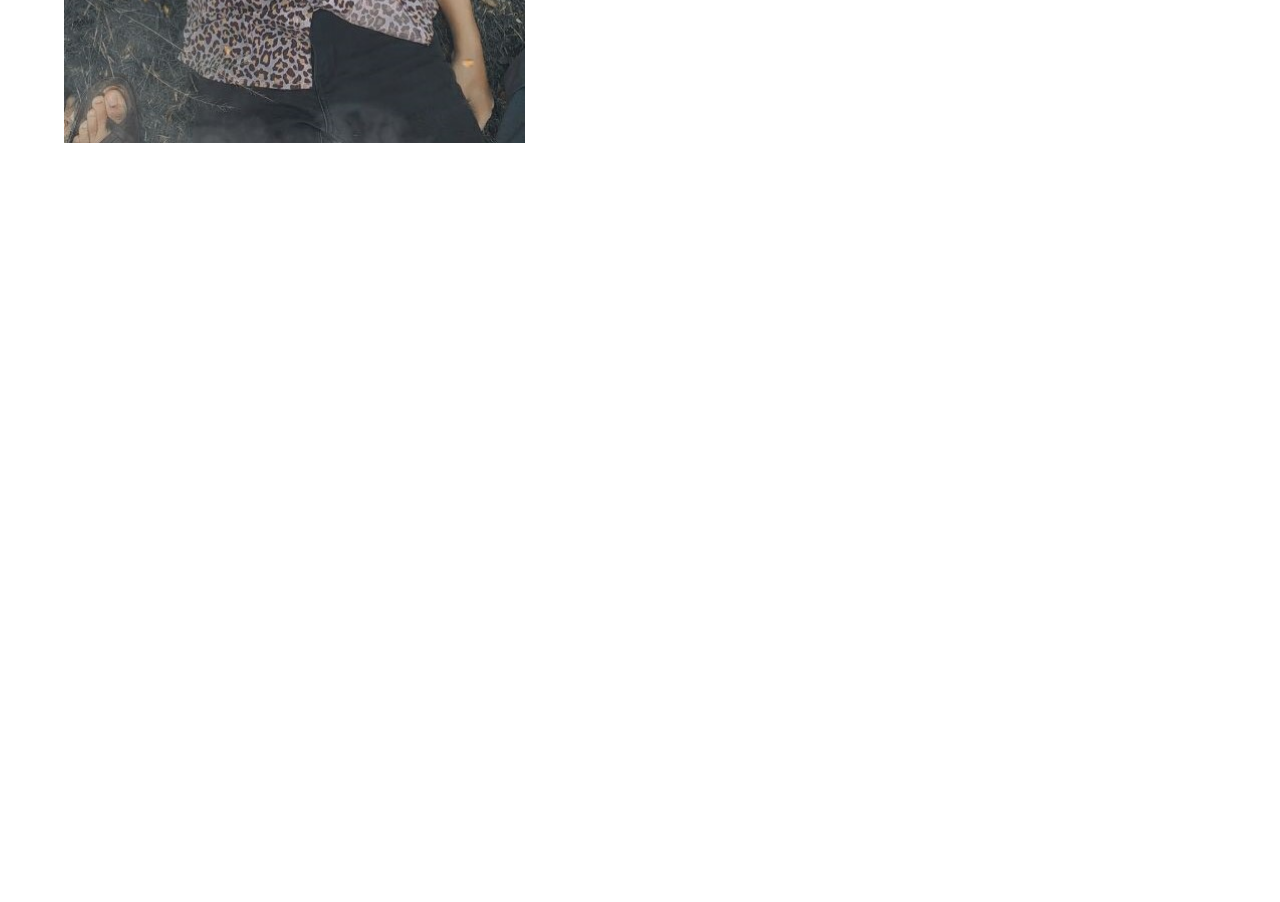
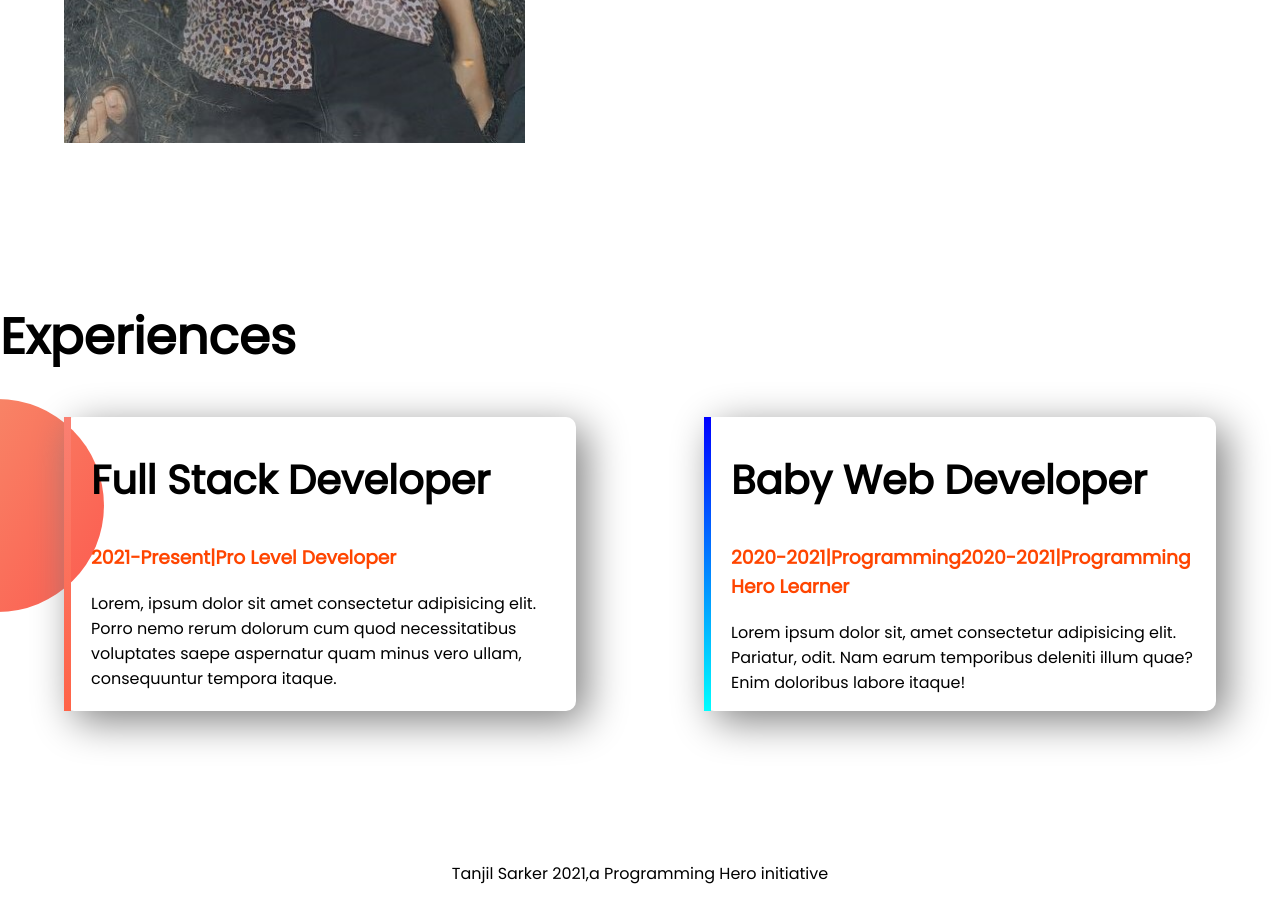
Before and after one commit to Tanjil66/developer-portfolio, a plain HTML site: page index.html in a window 1280 px wide. Shown: the part 1272-2174 px from the top of the page. Before the commit the page ends 1572 px from the top, so only its background shows below. Drawn offline with Linux system fonts and the light colour scheme.

Commit message:
footer and experience added

```diff
--- a/index.html
+++ b/index.html
@@ -15,7 +15,7 @@
 <body>
 
 
-    <section class="top-banner">
+    <section class="top-banner flexible-container">
 
         <div class="half-width">
 
@@ -32,7 +32,7 @@
         </div>
 
     </section>
-    <section class="dream-big">
+    <section class="dream-big flexible-container">
         <div class="half-width">
             <img src="images/Snapchat-349627162.jpg" alt="">
         </div>
@@ -41,11 +41,41 @@
             <h2>Become a Web Developer</h2>
             <p>Lorem ipsum dolor sit amet, consectetur adipisicing elit. Ut, quaerat ab nihil cupiditate blanditiis
                 laboriosam amet unde ratione. Distinctio, incidunt!</p>
-            <a class="link.button" target="_blank" href="">DOWNLOAD RESUME</a>
+            <a class="link-button" target="_blank" href="">DOWNLOAD RESUME</a>
+        </div>
+    </section>
+
+    <section class="experience-area">
+        <h1>Experiences</h1>
+        <div class="flexible-container">
+            <div id="full-stack-experience" class="experience-item">
+                <h2>Full Stack Developer</h2>
+                <h3 class="orange-color">2021-Present|Pro Level Developer</h3>
+                <p>Lorem, ipsum dolor sit amet consectetur adipisicing elit. Porro nemo rerum dolorum cum quod
+                    necessitatibus
+                    voluptates saepe aspernatur quam minus vero ullam, consequuntur tempora itaque.</p>
+            </div>
+            <div id="web-dev-experience" class="experience-item">
+                <h2>Baby Web Developer</h2>
+                <h3 class="orange-color">2020-2021|Programming2020-2021|Programming Hero Learner</h3>
+                <p>Lorem ipsum dolor sit, amet consectetur adipisicing elit. Pariatur, odit. Nam earum temporibus
+                    deleniti
+                    illum
+                    quae? Enim doloribus labore itaque!</p>
+
+            </div>
         </div>
 
     </section>
+    <footer>
+        <p>Tanjil Sarker 2021,a Programming Hero initiative</p>
+    </footer>
+
+
+
 </body>
 
 
+
+
 </html>
--- a/style.css
+++ b/style.css
@@ -5,10 +5,13 @@ body{
 h1{
     font-size: 50px;
 }
+h2{
+    font-size: 40px;
+}
 .orange-color{
 color: orangered;
 }
-section{
+.flexible-container{
     display: flex;
     margin-bottom: 150px;
 }
@@ -36,3 +39,28 @@ section{
     background-repeat: no-repeat;
     background-position: right;
 }
+.experience-area{
+    background-image: url(images/87293379_508328626489105_9144507495178305536_n.png);
+    background-repeat: no-repeat;
+    background-position: left;
+}
+.experience-item{
+    width: 40%;
+    margin-left: 5%;
+    margin-right: 5%;
+    padding-left: 20px;
+    border-radius: 10px;
+    box-shadow: 10px 10px 40px gray ;
+}
+#web-dev-experience{
+    border-left: 7px solid;
+    border-image: linear-gradient(blue, cyan);
+    border-image-slice: 1;
+}
+#full-stack-experience{
+    border-left: 7px solid;
+    border-image: linear-gradient(salmon, tomato);
+    border-image-slice: 1;
+}footer p{
+    text-align: center;
+}
```
Also changed, not shown: images/118354308_236670320922586_3556880554249935006_n.jpg (deleted).
